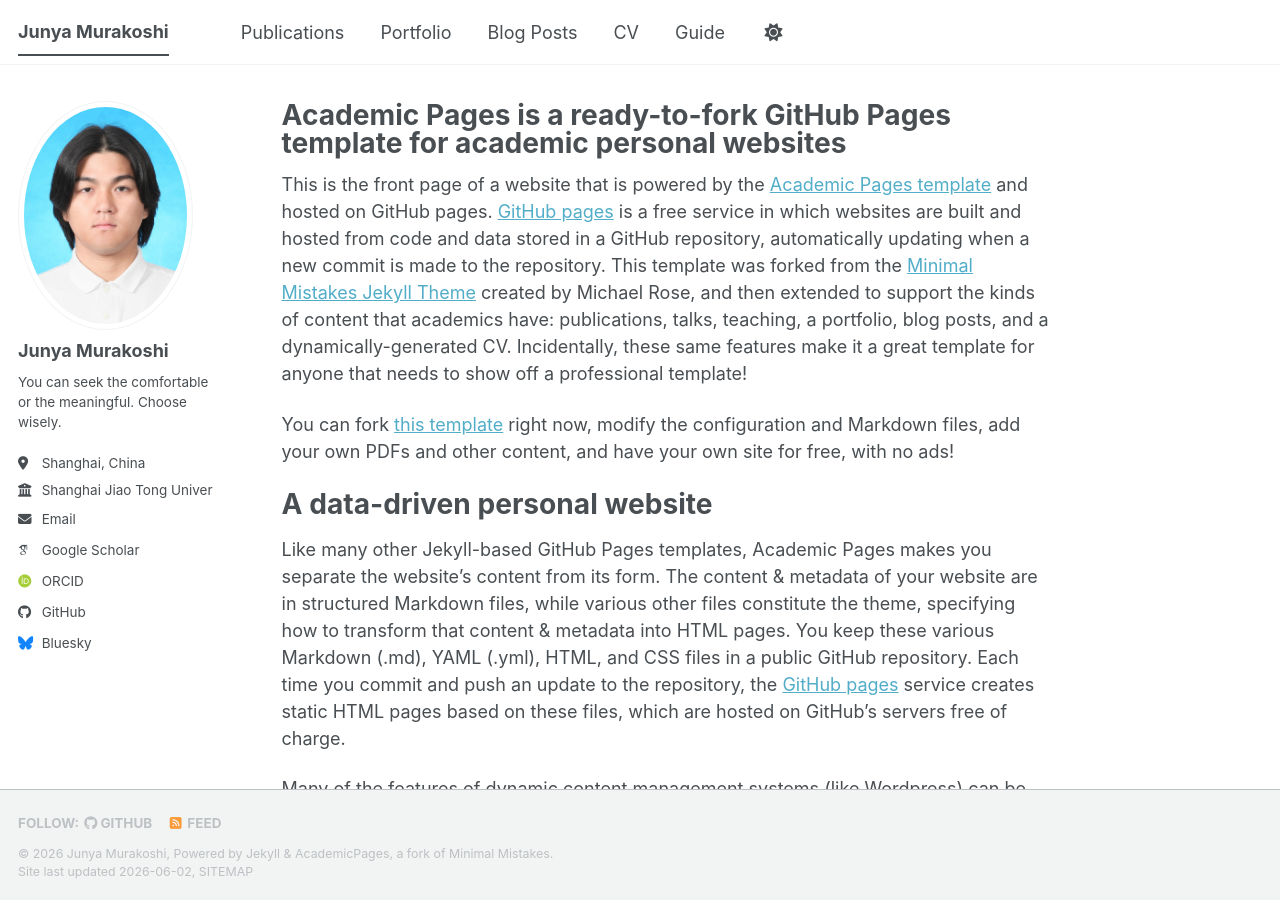
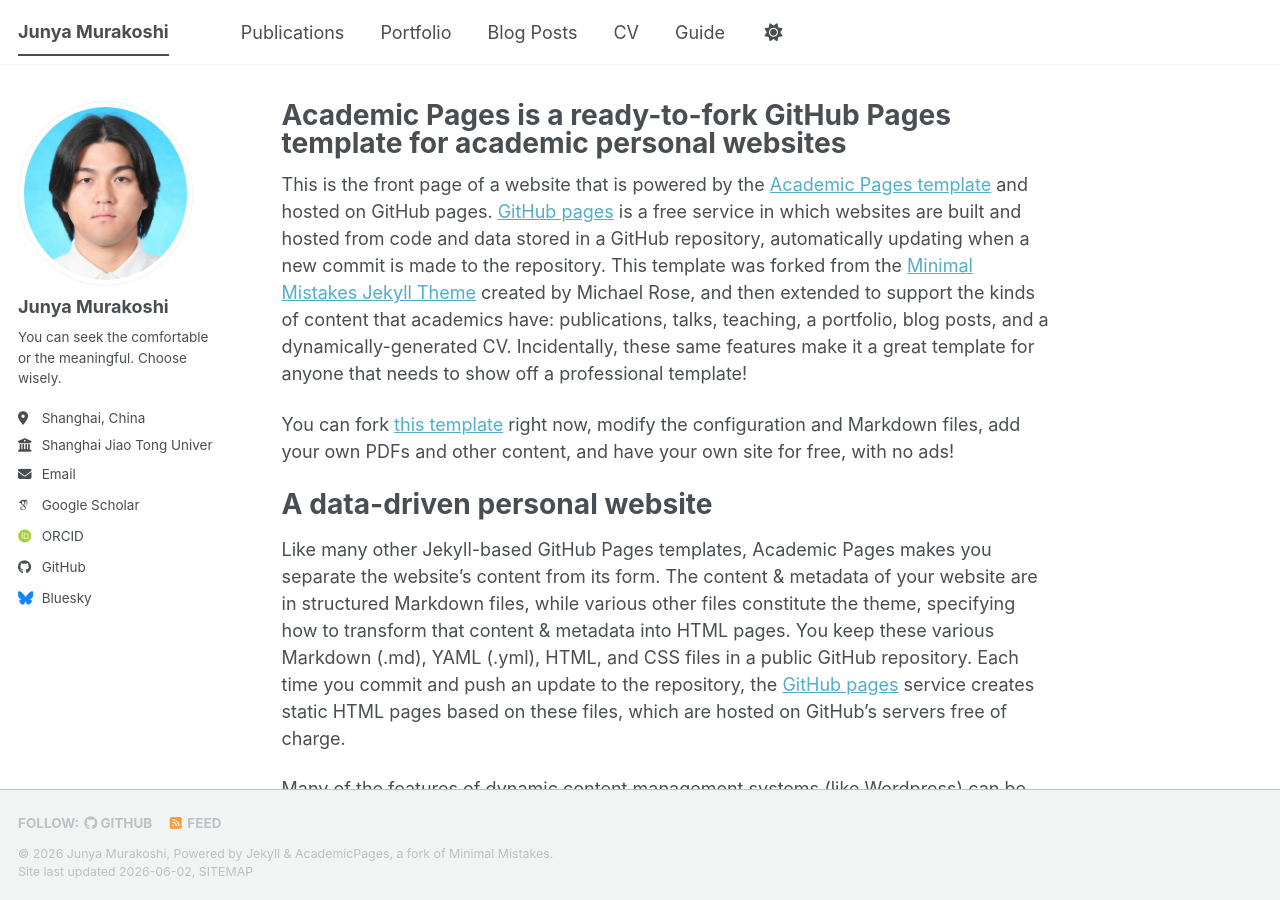
Before and after one commit to jnymrks/jnymrks.github.io, a Jekyll site: the page built from _pages/about.md, in a window 1280 px wide and 900 px high. Built offline with Jekyll 4.4.1, drawn with Linux system fonts in a browser that asks for light colours; some web fonts are replaced; a script bundle is joined from its source files by our own code; library files that are not in the unit come from our copies.

Commit message:
Update _config.yml

```diff
--- a/_config.yml
+++ b/_config.yml
@@ -23,7 +23,7 @@
 #               Additional customization can be done by editing /_includes/author-profile.html
 author:
   # Biographic information
-  avatar           : "Photo.jpeg"
+  avatar           : "photo_new.jpeg"
   name             : "Junya Murakoshi"
   pronouns         : # example: "she/her"
   bio              : "You can seek the comfortable or the meaningful. Choose wisely."
```
